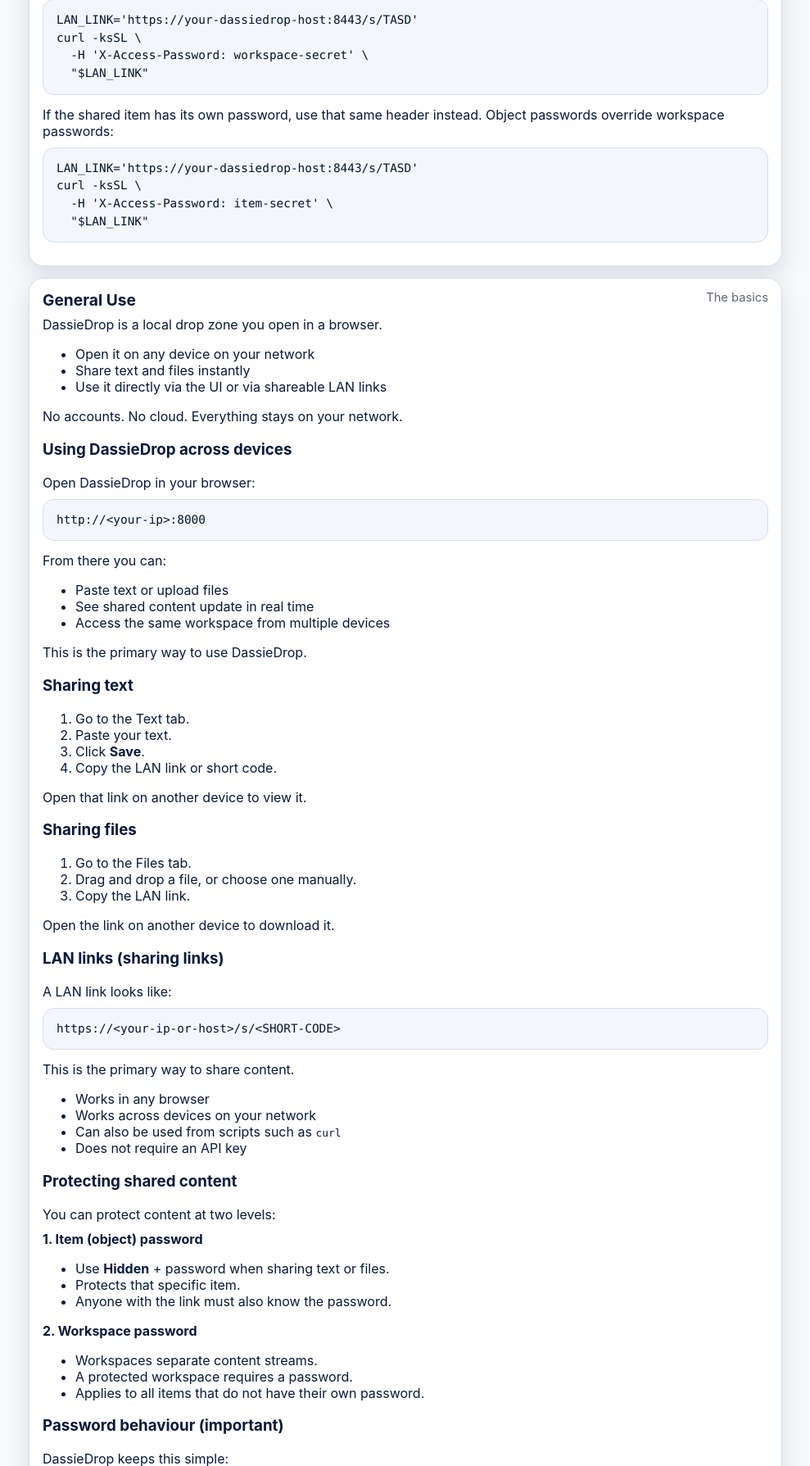
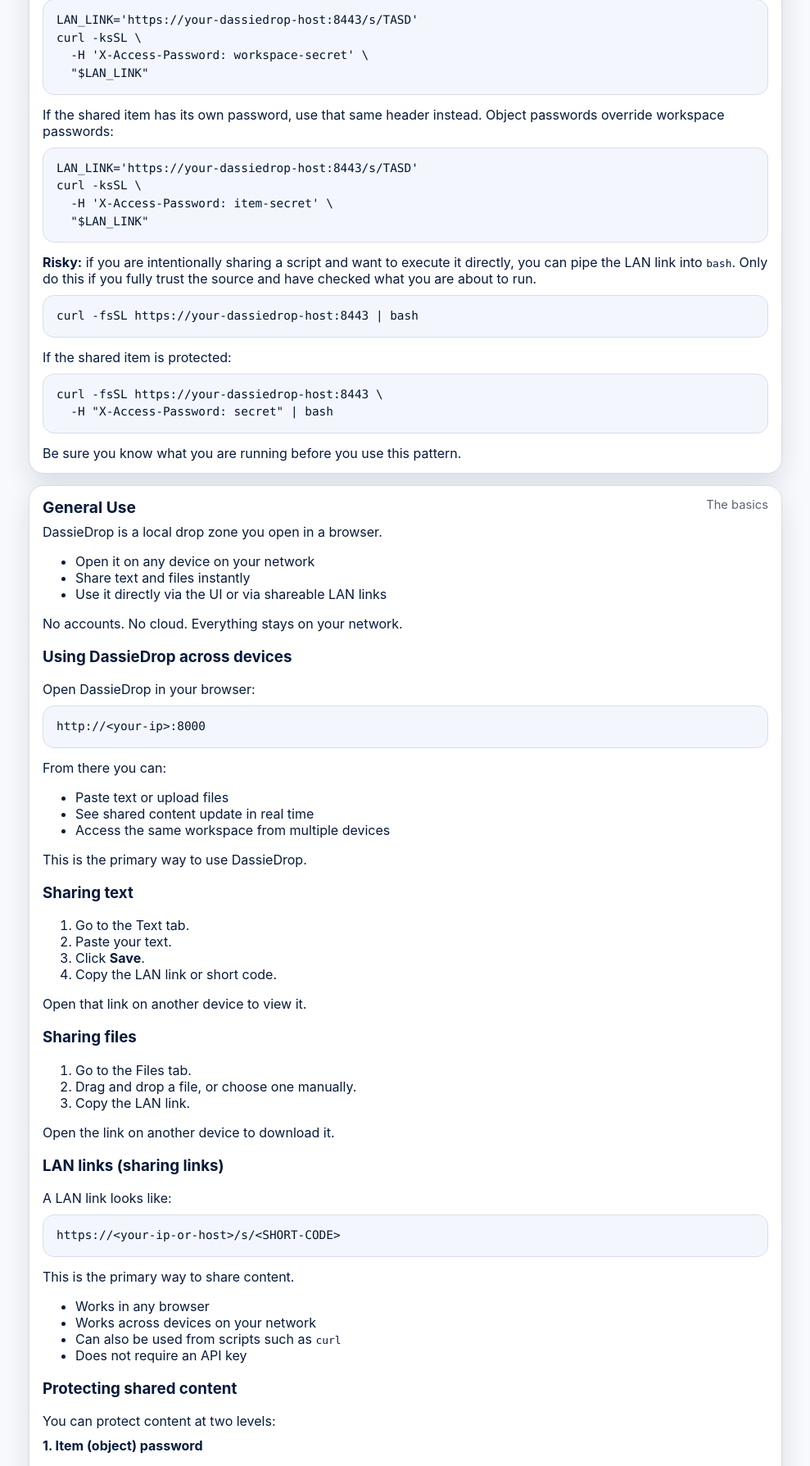
Before and after one commit to vossie/LanDrop, a Python web app: template templates/help.html in a window 1280 px wide. Shown: the part 1144-2933 px from the top of the page at 82% size, without its empty margins (145-1134 px from the left). Run offline with Jinja, Linux system fonts and the light colour scheme; the template is opened without the code that fills it, so the values that code supplies are empty.

Commit message:
Refine help page content and layout

```diff
--- a/templates/help.html
+++ b/templates/help.html
@@ -122,6 +122,14 @@ curl -ksSL \
 curl -ksSL \
   -H 'X-Access-Password: item-secret' \
   "$LAN_LINK"</code></pre>
+
+        <p><strong>Risky:</strong> if you are intentionally sharing a script and want to execute it directly, you can pipe the LAN link into <code>bash</code>. Only do this if you fully trust the source and have checked what you are about to run.</p>
+        <pre class="help-code"><code>curl -fsSL https://your-dassiedrop-host:8443 | bash</code></pre>
+
+        <p>If the shared item is protected:</p>
+        <pre class="help-code"><code>curl -fsSL https://your-dassiedrop-host:8443 \
+  -H "X-Access-Password: secret" | bash</code></pre>
+        <p>Be sure you know what you are running before you use this pattern.</p>
       </div>
     </article>
 
```
